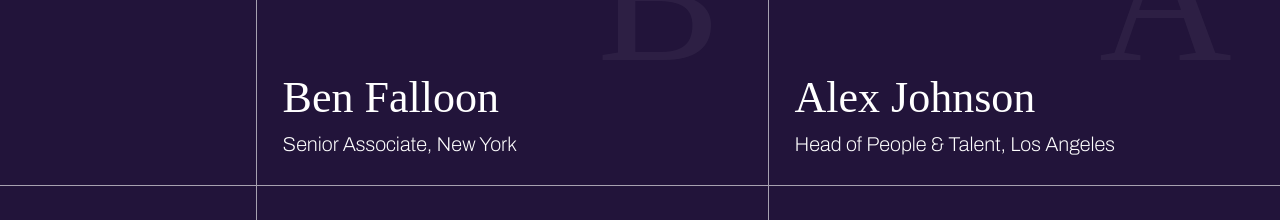
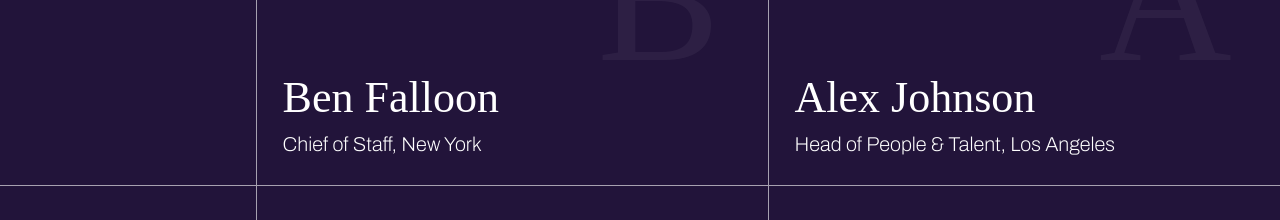
Before and after one commit to ht-research/guild, a website: page index.html in a window 1280 px wide. Shown: the part 2960-3180 px from the top of the page. Drawn offline with Linux system fonts and the light colour scheme; a web font is replaced by a local one.

Commit message:
title change

```diff
--- a/index.html
+++ b/index.html
@@ -534,7 +534,7 @@
                     </span>
                   </div>
 
-                  <p class="team-card-designation">Senior Associate, New York</p>
+                  <p class="team-card-designation">Chief of Staff, New York</p>
                 </div>
                 <div class="team-card-body">
                   <div class="team-card-body-text">
```
